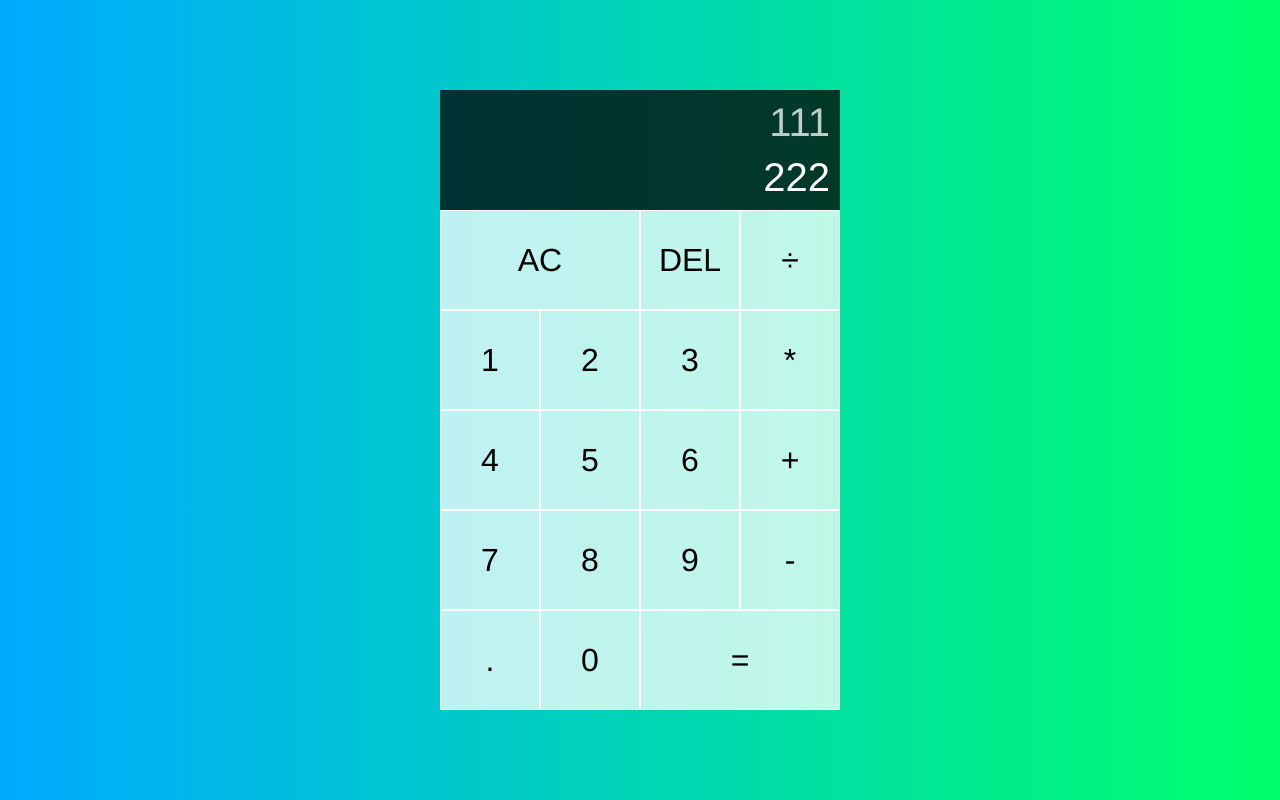
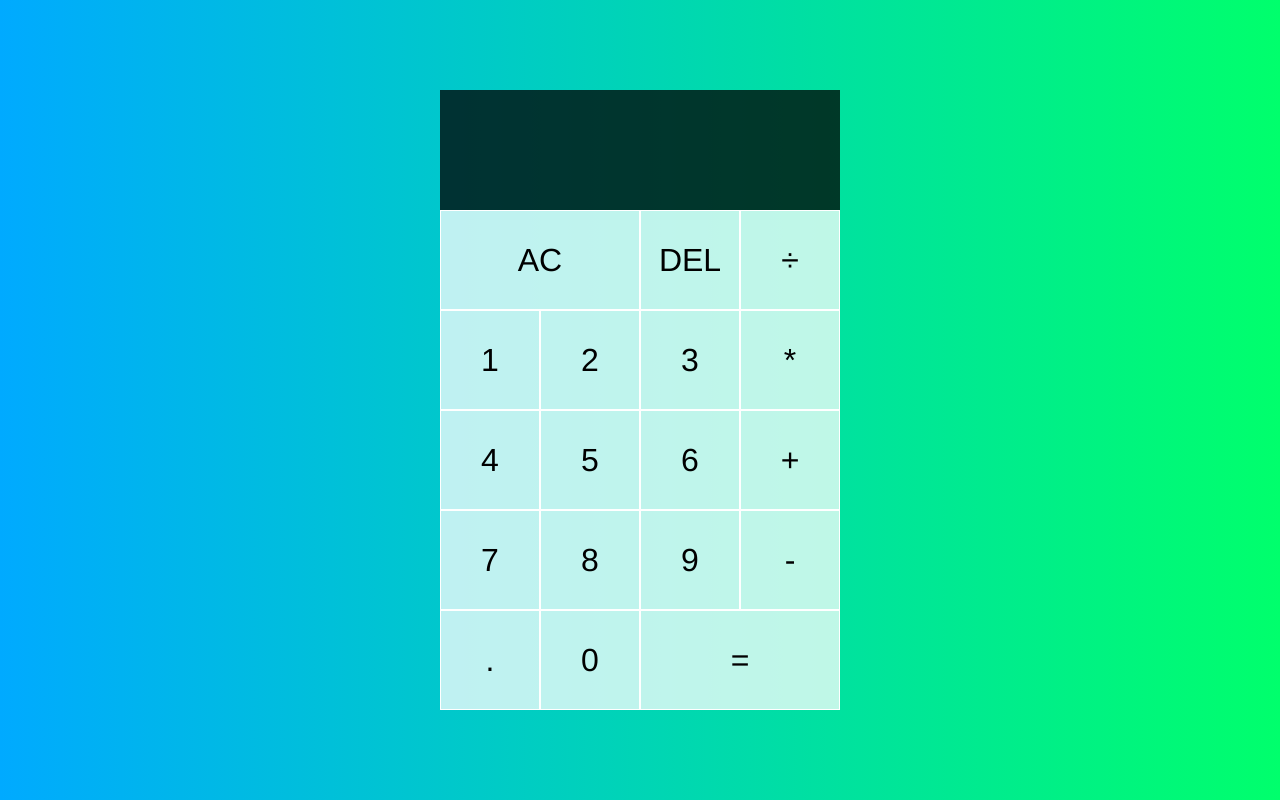
Before and after one commit to Iamvarunking/Wefoss-calc, a plain HTML site: page index.html in a window 1280 px wide. Drawn offline with Linux system fonts and the light colour scheme.

Commit message:
removing default values

```diff
--- a/index.html
+++ b/index.html
@@ -10,8 +10,8 @@
 <body>
     <div class="calculator-grid">
         <div class="output">
-            <div data-previous-operand class="previous-operand">111</div>
-            <div data-current-operand class="current-operand">222</div>
+            <div data-previous-operand class="previous-operand"></div>
+            <div data-current-operand class="current-operand"></div>
         </div>
         <button data-all-clear class="span-two">AC</button>
         <button data-delete>DEL</button>
```
